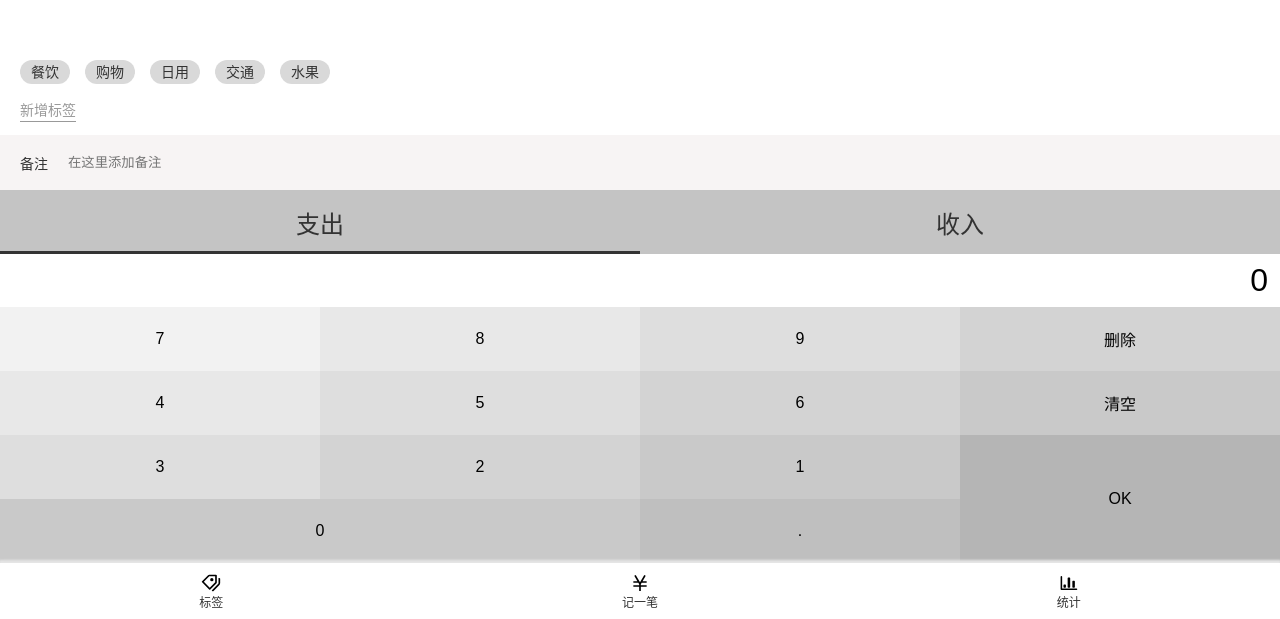
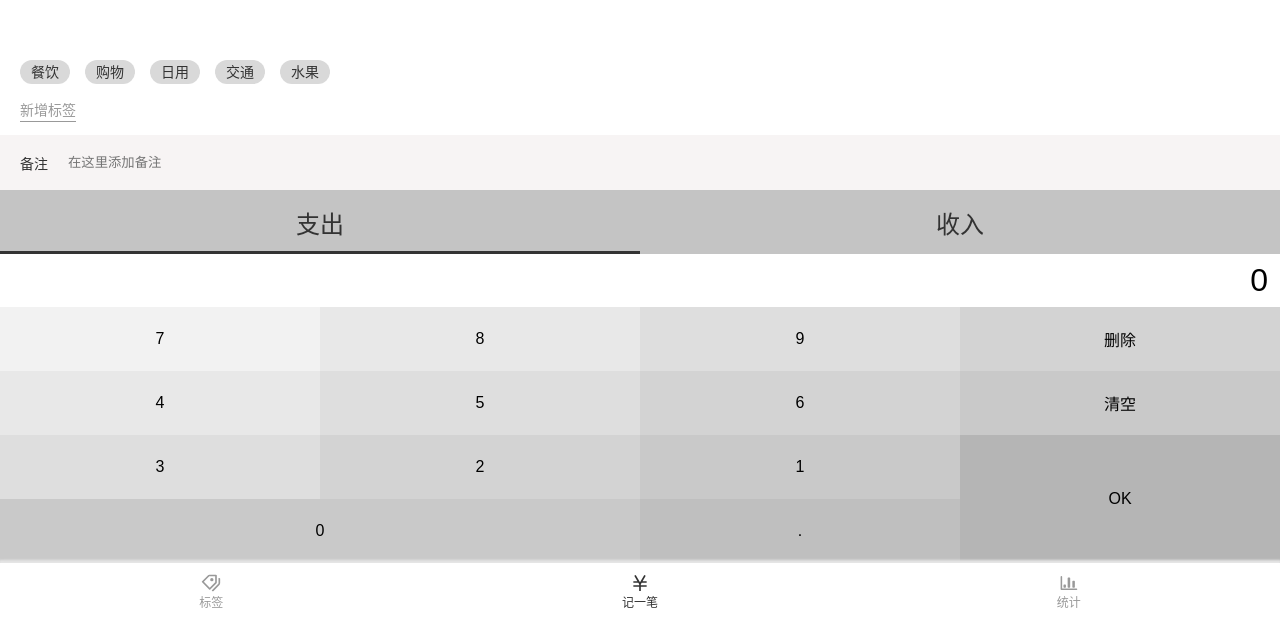
Before and after one commit to yangGPx/moneynote, a Vue app: page /#/money in a window 1280 px wide. Shown: the part 181-800 px from the top of the page. Built offline with nearby package versions, Linux system fonts and the light colour scheme.

Commit message:
解决svg源码中，如果path加上fill，则改不了颜色，利用svgo-loader

```diff
--- a/src/components/CommonNav.vue
+++ b/src/components/CommonNav.vue
@@ -1,25 +1,30 @@
 <template>
   <nav class="common-nav">
-    <router-link to="/labels">
-      <icon name="labels"/>
-      <span>标签</span>
-    </router-link>
-    <router-link to="/money">
-      <icon name="money"/>
-      <span>记一笔</span>
-    </router-link>
-    <router-link to="/statistics">
-      <icon name="statistics"/>
-      <span>统计</span>
+    <router-link
+      v-for="item in linkList"
+      :key="item.name"
+      active-class="active"
+      :to="`/${item.name}`">
+      <icon :name="item.name"/>
+      <span>{{ item.title }}</span>
     </router-link>
   </nav>
 </template>
 <script lang="ts">
   import { Vue, Component } from 'vue-property-decorator'
 
+  type linkItem = {
+    name: string
+    title: string
+  }
+
   @Component
   export default class CommonNav extends Vue{
-
+    linkList: linkItem[] = [
+      {name: 'labels', title: '标签'},
+      {name: 'money', title: '记一笔'},
+      {name: 'statistics', title: '统计'},
+    ]
   }
 </script>
 
@@ -29,6 +34,8 @@
     height: 56px;
     box-shadow: 0px -2px 2px 1px #e5e5e5;
     a{
+      $defaultColor: #999;
+      $activeColor: #333;
       height: 100%;
       display: flex;
       flex-grow: 1;
@@ -36,6 +43,12 @@
       justify-content: center;
       align-items: center;
       flex-direction: column;
+      fill: $defaultColor;
+      color: $defaultColor;
+      &.active{
+        fill: $activeColor;
+        color: $activeColor;
+      }
     }
   }
 </style>
--- a/src/components/Icon.vue
+++ b/src/components/Icon.vue
@@ -22,5 +22,6 @@
 <style lang="scss" scoped>
   svg{
     width: 20px;height: 20px;
+    fill: inherit;
   }
 </style>
```
